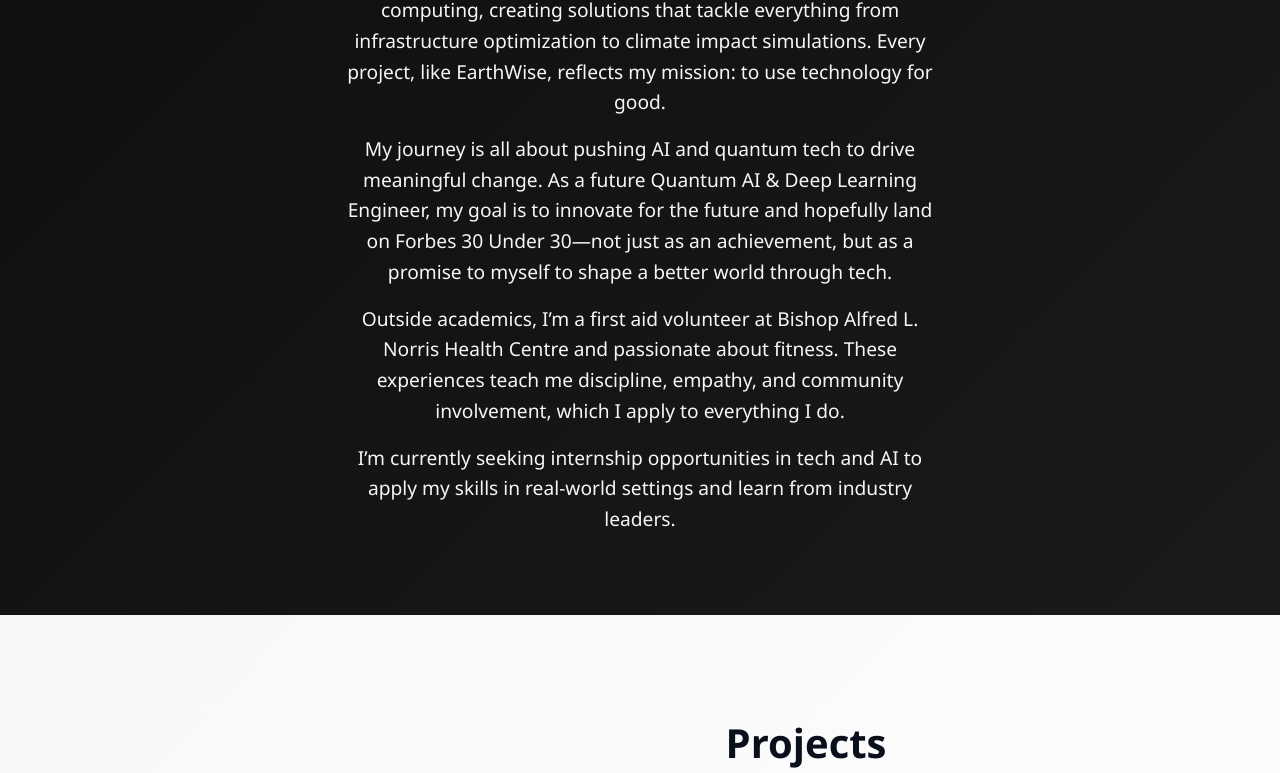
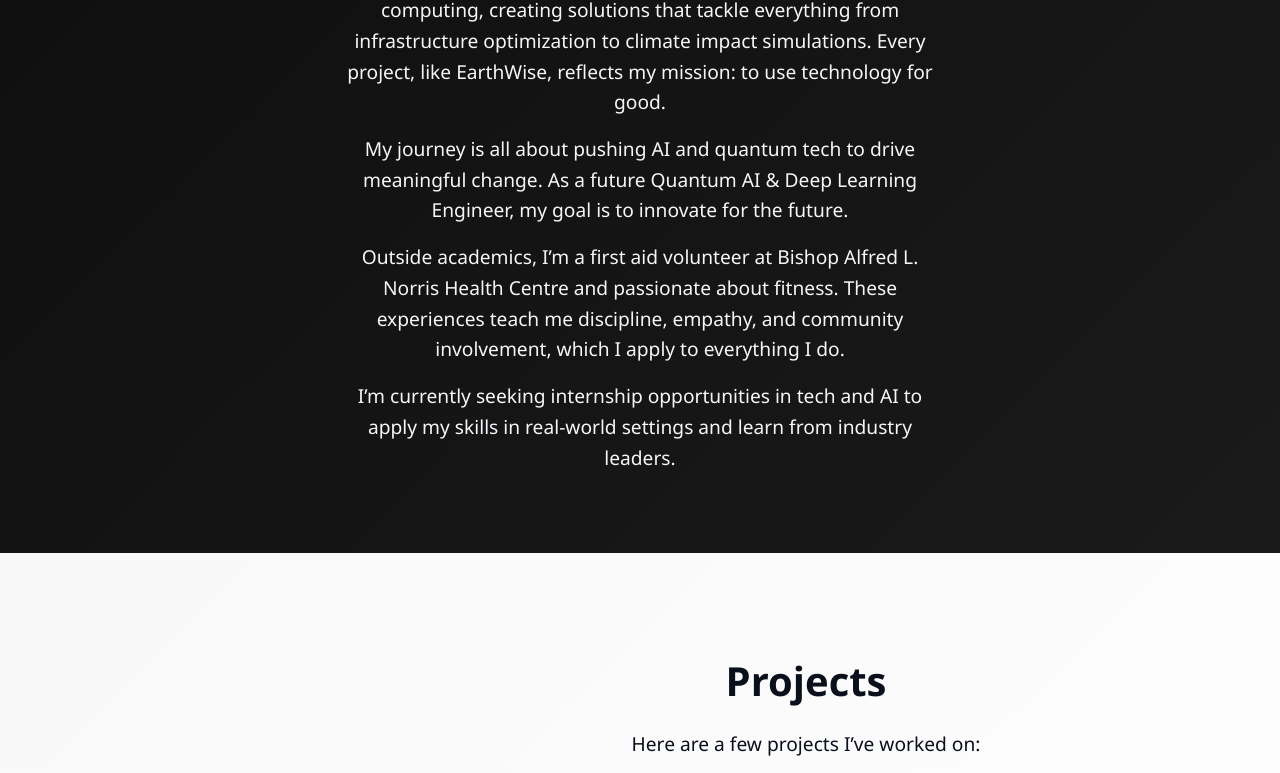
Before and after one commit to Ruvaaa/ruvaaa.github.io, a website: page index.html in a window 1280 px wide. Shown: the part 1073-1846 px from the top of the page. Drawn offline with Linux system fonts and the light colour scheme.

Commit message:
Fix HTML formatting and structure

```diff
--- a/index.html
+++ b/index.html
@@ -40,7 +40,7 @@
       I’m a B.Sc.Hons in Artificial Intelligence student at Africa University, passionate about building intelligent systems that solve real-world problems. My focus is on AI and quantum computing, creating solutions that tackle everything from infrastructure optimization to climate impact simulations. Every project, like EarthWise, reflects my mission: to use technology for good.
     </p>
     <p>
-      My journey is all about pushing AI and quantum tech to drive meaningful change. As a future Quantum AI & Deep Learning Engineer, my goal is to innovate for the future and hopefully land on Forbes 30 Under 30—not just as an achievement, but as a promise to myself to shape a better world through tech.
+      My journey is all about pushing AI and quantum tech to drive meaningful change. As a future Quantum AI & Deep Learning Engineer, my goal is to innovate for the future.
     </p>
     <p>
       Outside academics, I’m a first aid volunteer at Bishop Alfred L. Norris Health Centre and passionate about fitness. These experiences teach me discipline, empathy, and community involvement, which I apply to everything I do.
```
